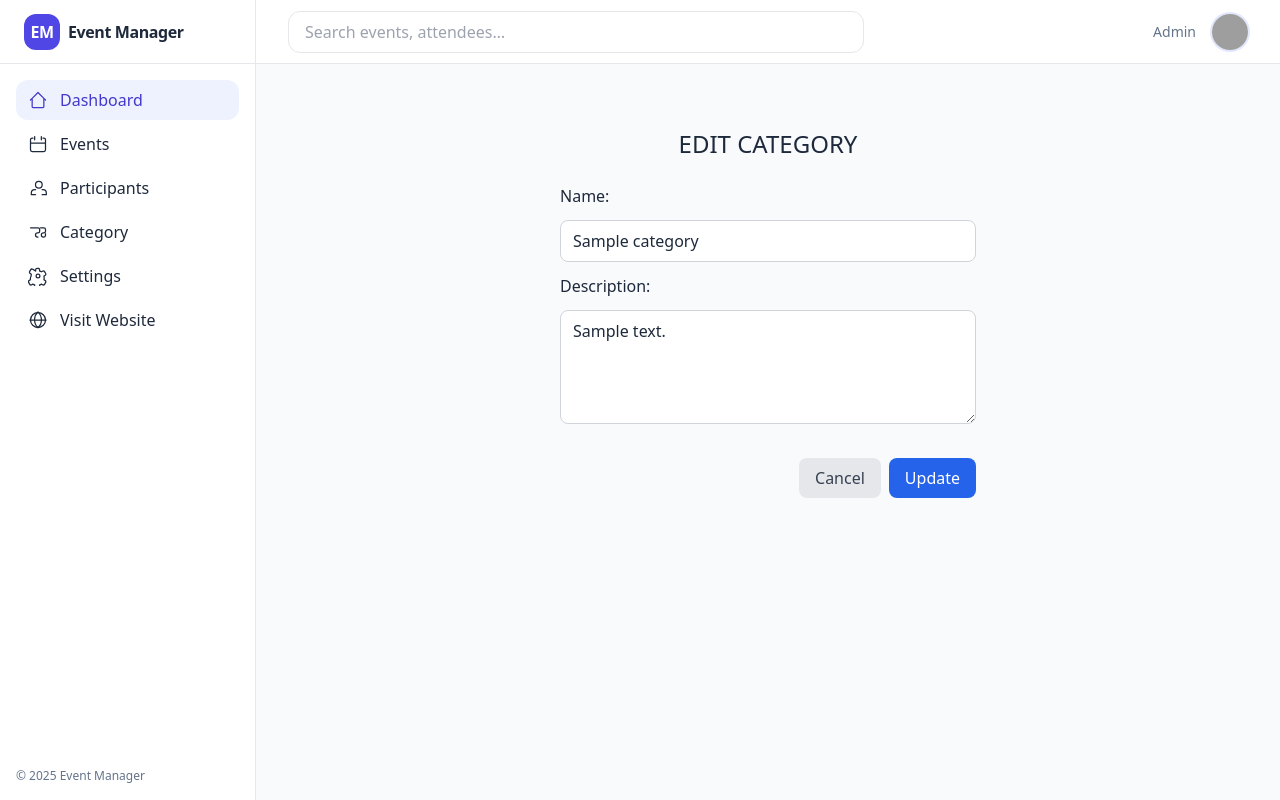
After one commit to yanisahmed/python-event-management, a Django app: page /admin/dashboard/categories/1/ in a window 1280 px wide. The commit adds this page. Run offline with Django 5.2, Linux system fonts and the light colour scheme; tables that the repository leaves empty hold one stand-in row (values such as "Sample post"); some libraries are stand-ins or nearby versions; grey boxes are pictures that could not be loaded.

Commit message:
[Done] Update

```diff
--- a/event/forms.py
+++ b/event/forms.py
@@ -2,7 +2,7 @@ from django import forms
 from event.models import Event, Participant, Category
 
 class CreateUpdateMixin:
-    default_class = 'w-full border border-gray-300 rounded-lg px-3 py-2 focus:ring-2 focus:ring-blue-500 focus:outline-none'
+    default_class = 'w-full border border-gray-300 rounded-lg px-3 my-3 py-2 focus:ring-2 focus:ring-blue-500 focus:outline-none'
     date_class = 'border border-gray-300 rounded-lg px-3 py-2 focus:ring-2 focus:ring-blue-500 focus:outline-none'
     multiple_check_class = 'w-full border border-gray-300 rounded-lg px-3 py-2 focus:ring-2 focus:ring-blue-500'
     def apply_mixin(self):
@@ -20,7 +20,7 @@ class CreateUpdateMixin:
 class AddEventForm(CreateUpdateMixin, forms.ModelForm):
     class Meta:
         model = Event
-        fields = ['name', 'date', 'location', 'description', 'category']
+        fields = ['name', 'date', 'location', 'category', 'description']
         widgets = {
             'date': forms.SelectDateWidget
         }
--- /dev/null
+++ b/event/templates/dashboard/dashboard-category-form.html
@@ -0,0 +1,17 @@
+{% extends "dashboard/dashboard.html" %}
+
+{% block dashboard %}
+
+		<div class="w-1/2  mx-auto p-4 lg:p-8 space-y-6">
+            <h3 class="text-2xl uppercase text-center fw-bold">Edit Category</h3>
+            <form method="POST">
+                {% csrf_token %}
+                {{ category_form.as_p }}
+                <div class="flex justify-end gap-2 pt-4">
+                    <a href="{% url 'category' %}" class="px-4 py-2 bg-gray-200 text-gray-700 rounded-lg hover:bg-gray-300">Cancel</a>
+                    <button type="submit" class="px-4 py-2 bg-blue-600 text-white rounded-lg hover:bg-blue-700">Update</button>
+                </div>
+            </form>
+  		</div>
+
+{% endblock dashboard %}
--- a/event/templates/dashboard/dashboard-category.html
+++ b/event/templates/dashboard/dashboard-category.html
@@ -63,8 +63,10 @@
 						<h3 class="font-semibold">{{category.name}}</h3>
 						<span class="text-sm text-slate-500 h-4 w-4 bg-green-500 rounded"></span>
 					</div>
-					<p class="mt-2 text-sm text-slate-600">General access</p>
-					<div class="mt-4 flex gap-2"><button class="px-3 py-2 rounded-xl border">Edit</button><button class="px-3 py-2 rounded-xl border">Delete</button></div>
+					<p class="mt-2 text-sm text-slate-600">{{category.description}}</p>
+					<div class="mt-4 flex gap-2">
+                        <a href="{% url "category-edit" category.id %}" class="px-3 py-2 rounded-xl border">Edit</a>
+                        <button class="px-3 py-2 rounded-xl border">Delete</button></div>
 				</div>
 				{% endfor %}
 			</section>
--- a/event/templates/dashboard/dashboard-event.html
+++ b/event/templates/dashboard/dashboard-event.html
@@ -113,8 +113,8 @@
                                 <td class="px-5 py-4">{{event.participants.all|length}}</td>
                                 <td class="px-5 py-4"><span class="px-2 py-1 text-xs rounded-lg bg-emerald-100 text-emerald-700">{{event.staus}}</span></td>
                                 <td class="px-5 py-4 text-right">
-                                    <a class="text-white bg-indigo-300 rounded px-4 py-1" href="#">EDIT</a>
-                                    <a class="text-white bg-red-300 rounded px-4 py-1" href="#">DELETE</a>
+                                    <a href="{% url "event-edit" event.id %}" class="text-white bg-indigo-300 rounded px-4 py-1">EDIT</a>
+                                    <a class="text-white bg-red-300 rounded px-4 py-1">DELETE</a>
                                 </td>
                             </tr>
                             {% endfor %}
--- a/event/templates/dashboard/dashboard-participant.html
+++ b/event/templates/dashboard/dashboard-participant.html
@@ -97,7 +97,7 @@
               <td class="px-5 py-4">{{participant.email}}</td>
               <td class="px-5 py-4">{% for event in participant.event.all  %}<span class="bg-indigo-500 mx-1 text-white rounded p-1">{{event.name}}</span>{% endfor %}</td>
               <td class="px-5 py-4 text-right">
-                <a class="text-white bg-indigo-300 rounded px-4 py-1" href="#">EDIT</a>
+                <a href="{% url 'participant-edit' participant.id %}" class="text-white bg-indigo-300 rounded px-4 py-1">EDIT</a>
                 <a class="text-white bg-red-300 rounded px-4 py-1" href="#">DELETE</a>
               </td>
             </tr>
--- a/event/urls.py
+++ b/event/urls.py
@@ -6,7 +6,13 @@ urlpatterns = [
     path('admin/dashboard/', dashboard, name='dashboard'),
     path('admin/dashboard/events/', dashboard_event, name='event'),
     path('admin/dashboard/events/<int:event_id>/', dashboard_event_details, name='event-details'),
+    path('admin/dashboard/events/edit/<int:event_id>/', dashboard_event_edit, name="event-edit"),
+
     path('admin/dashboard/participants/', dashboard_participant, name='participant'),
+    path('admin/dashboard/participants/<int:id>', dashboard_participant_edit, name='participant-edit'),
+
     path('admin/dashboard/categories/', dashboard_category, name='category'),
+    path('admin/dashboard/categories/<int:cat_id>/', dashboard_category_edit, name="category-edit" ),
+
     path('admin/dashboard/settings/', dashboard_settings, name='settings')
 ]
--- a/event/views.py
+++ b/event/views.py
@@ -102,6 +102,25 @@ def dashboard_event(request):
     }
     return render(request, 'dashboard/dashboard-event.html', context)
 
+def dashboard_event_edit(request, event_id):
+    event = Event.objects.get(id=event_id)
+    event_form = AddEventForm(instance=event)
+
+    if request.method == 'POST':
+        event_form = AddEventForm(request.POST, instance=event)
+
+        if event_form.is_valid():
+            event_form.save()
+
+        messages.success(request, 'Event updated successfully.')
+        return redirect('event')
+
+    context = {
+        'event_form': event_form
+    }
+    return render(request, 'dashboard/dashboard-event-form.html', context)
+
+
 def dashboard_event_details(request, event_id):
     print(event_id)
     event = Event.objects.select_related('category').prefetch_related('participants').filter(id=event_id).first()
@@ -135,6 +154,24 @@ def dashboard_participant(request):
 
     return render(request, 'dashboard/dashboard-participant.html', context)
 
+def dashboard_participant_edit(request, id):
+    participant = Participant.objects.get(id=id)
+    participant_form = AddParticipantForm(instance=participant)
+
+    if request.method == 'POST':
+        participant_form = AddParticipantForm(request.POST, instance=participant)
+
+        if participant_form.is_valid():
+            participant_form.save()
+
+        messages.success(request, 'Participant Updated successfully.')
+        return redirect('participant')
+    context = {
+        'participant_form': participant_form
+    }
+
+    return render(request, 'dashboard/dashboard-participant-form.html', context)
+
 def dashboard_category(request):
     category_query = Category.objects.all()
     category_form = AddCategoryForm()
@@ -153,5 +190,26 @@ def dashboard_category(request):
         }
     return render(request, 'dashboard/dashboard-category.html', context)
 
+def dashboard_category_edit(request, cat_id):
+    cat = Category.objects.get(id = cat_id)
+    category_form = AddCategoryForm(instance = cat)
+
+    if not cat:
+        messages.error(request, 'Category Not Found')
+        return redirect('category')
+
+    if request.method == 'POST':
+        category_form = AddCategoryForm(request.POST, instance = cat)
+        if category_form.is_valid():
+            category_form.save()
+
+        messages.success(request, 'Category upated Successfully')
+        return redirect('category')
+
+    context = {
+        'category_form': category_form
+    }
+    return render(request, 'dashboard/dashboard-category-form.html', context)
+
 def dashboard_settings(request):
     return render(request, 'dashboard/dashboard-settings.html')
```
Also changed, not shown: event/templates/dashboard/dashboard-event-form.html (added, +17 -0 lines), event/templates/dashboard/dashboard-participant-form.html (added, +17 -0 lines).
